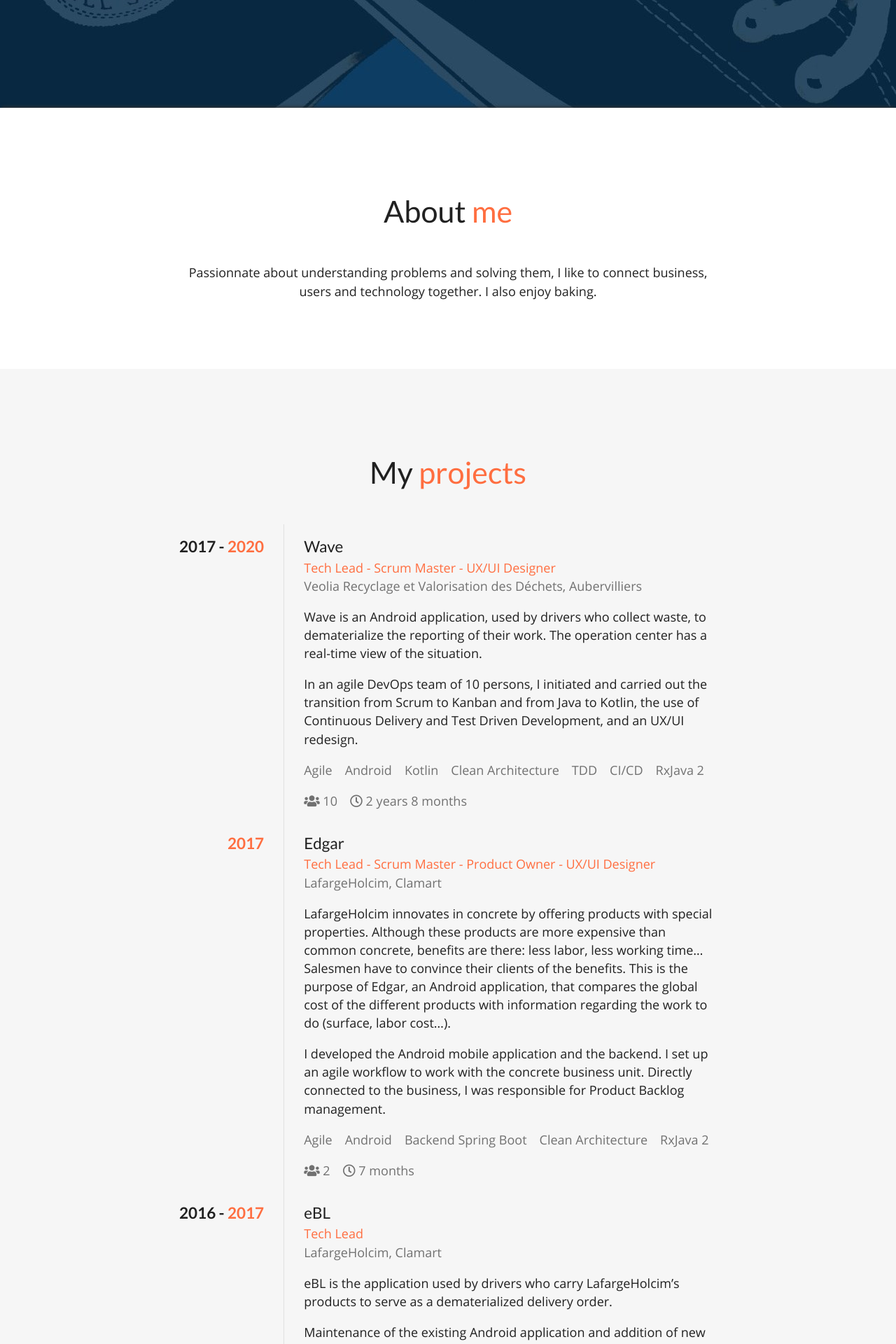
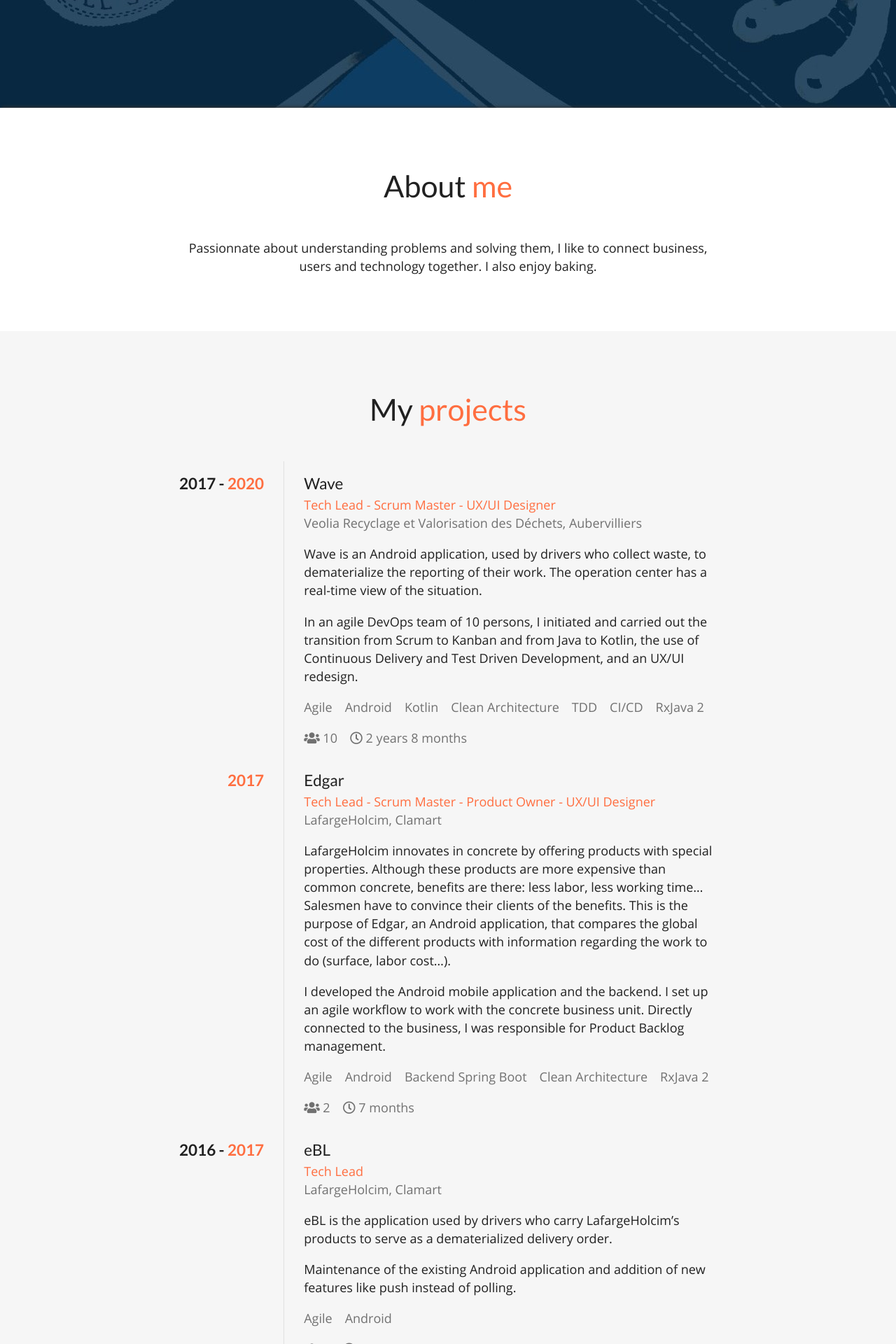
Before and after one commit to NicolasPoirier/nicolaspoirier.github.io, a Jekyll site: the page built from index.markdown, in a window 1280 px wide. Shown: the part 486-2406 px from the top of the page at 70% size. Built offline with Jekyll 4.4.1, drawn with Linux system fonts in a browser that asks for light colours.

Commit message:
Fix some margins

```diff
--- a/_sass/home.scss
+++ b/_sass/home.scss
@@ -230,7 +230,7 @@
   font-weight: normal;
   text-align: center;
   font-family: 'Lato', sans-serif;
-  margin-bottom: $large-margin;
+  margin: 0 0 $large-margin 0;
   @media(max-width: $small-screen-width-limit) {
     margin-bottom: $small-main-margin;
   }
@@ -240,11 +240,12 @@
 }
 
 .content-center {
+  margin: 0;
   text-align: center;
 }
 
 .entry-margin {
-  padding: $secondary-margin 0 $secondary-margin 0;
+  margin: $main-margin 0 0 0;
 }
 
 .entry {
```
